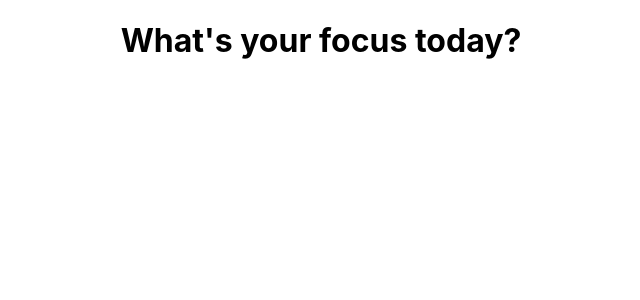
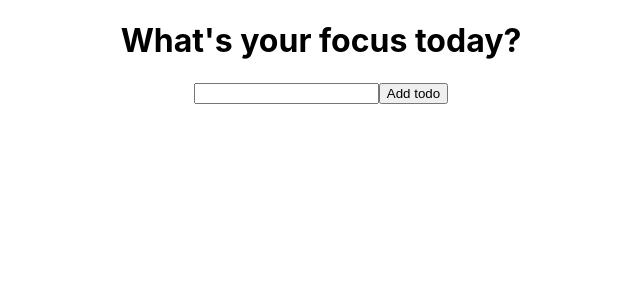
Before and after one commit to eniolajohnson/todo-skapp, a React (Create React App) app: page / in a window 1280 px wide. Shown: the top 300 px of the page, without its empty margins (319-959 px from the left). Built offline with nearby package versions, Linux system fonts and the light colour scheme; the HTML template or start-up script is replaced by a standard one.

Commit message:
Added basic structure

```diff
--- a/src/App.js
+++ b/src/App.js
@@ -1,4 +1,5 @@
 import React from "react";
+import Form from "./components/Form"
 import "./App.css";
 
 function App() {
@@ -6,6 +7,7 @@ function App() {
     <div className="App">
       <header>
         <h1>What's your focus today?</h1>
+        <Form />
       </header>
     </div>
   );
--- a/src/components/Form.js
+++ b/src/components/Form.js
@@ -0,0 +1,13 @@
+import React from "react";
+
+const Form = () => {
+  return (
+    <form>
+      <input type="text" className="input-text">
+      </input>
+      <button className="add-todo">Add todo</button>
+    </form>
+  );
+}
+
+export default Form;
```
Also changed, not shown: src/components/TodoList.js (+10 -0 lines).
